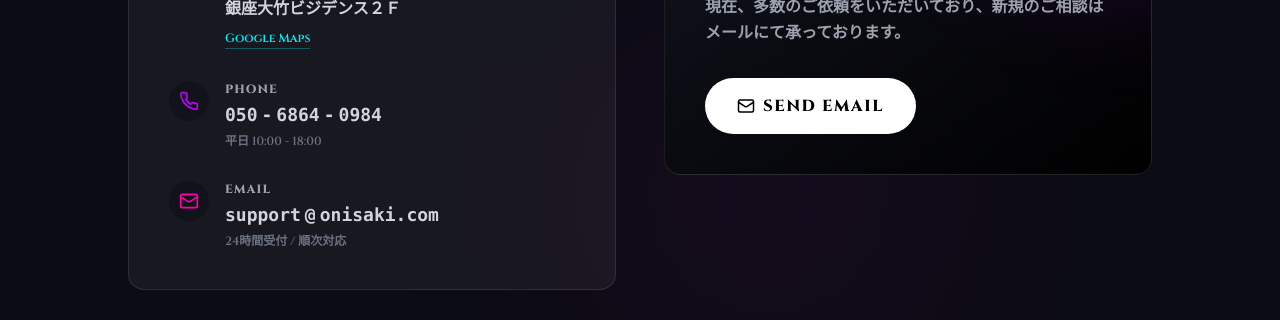
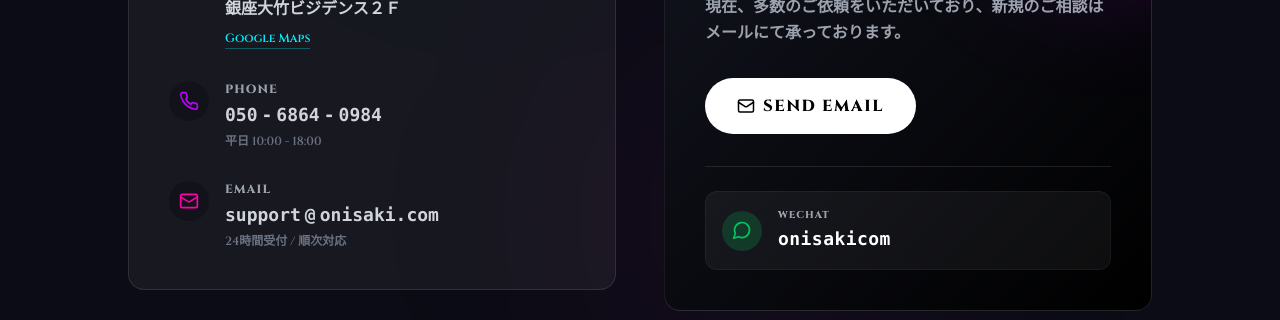
Before and after one commit to onisakisrlg/Onisaki-, a React (Vite) app: page / in a window 1280 px wide. Shown: the part 4248-4568 px from the top of the page. Built offline with nearby package versions, Linux system fonts and the light colour scheme.

Commit message:
feat(Concierge): Add WeChat contact information
Integrates WeChat as a new contact method within the Concierge component, enhancing communication options for users.

```diff
--- a/components/Concierge.tsx
+++ b/components/Concierge.tsx
@@ -2,7 +2,7 @@ import React from 'react';
 import { Section } from '../types';
 import { Reveal } from './ui/Reveal';
 import { CipherText } from './ui/CipherText';
-import { MapPin, Phone, Mail, Clock } from 'lucide-react';
+import { MapPin, Phone, Mail, Clock, MessageCircle } from 'lucide-react';
 
 export const Concierge: React.FC = () => {
   return (
@@ -113,6 +113,19 @@ export const Concierge: React.FC = () => {
                   <Mail size={18} />
                   Send Email
                 </a>
+
+                {/* WeChat Section */}
+                <div className="mt-8 pt-6 border-t border-white/10">
+                  <div className="flex items-center gap-4 p-4 bg-white/5 rounded-xl border border-white/5 hover:border-[#07C160]/50 transition-colors duration-300">
+                    <div className="w-10 h-10 rounded-full bg-[#07C160]/20 flex items-center justify-center text-[#07C160]">
+                      <MessageCircle size={20} />
+                    </div>
+                    <div>
+                      <div className="text-[10px] font-bold text-gray-400 uppercase tracking-widest mb-0.5">WeChat</div>
+                      <div className="text-white font-mono text-lg tracking-wide">onisakicom</div>
+                    </div>
+                  </div>
+                </div>
               </div>
             </div>
           </Reveal>
```
